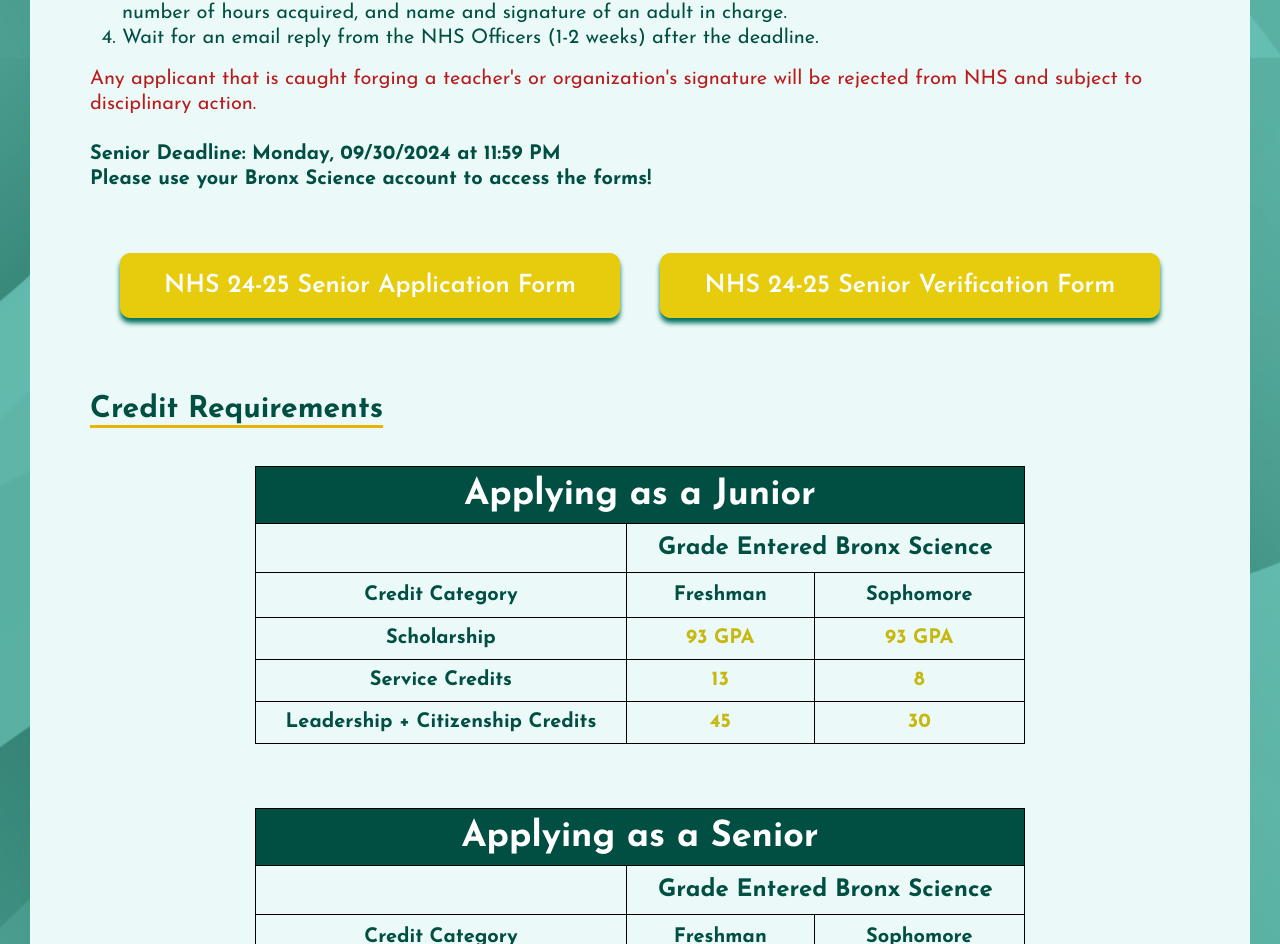
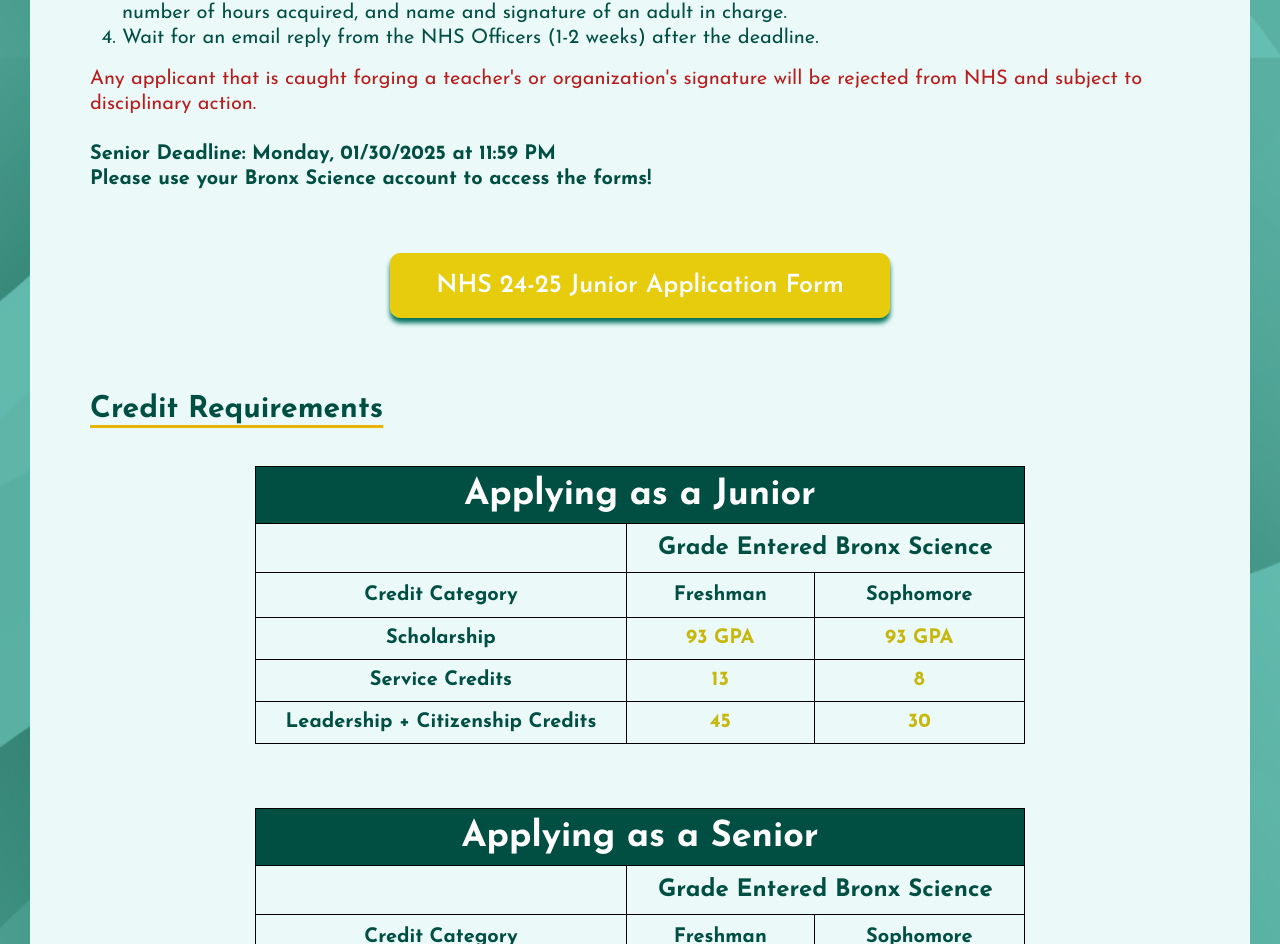
Before and after one commit to MCSaturn6/Bronx-Science-NHS-Update, a React (Create React App) app: page /apply in a window 1280 px wide. Shown: the part 992-1936 px from the top of the page. Built offline with nearby package versions, Linux system fonts and the light colour scheme.

Commit message:
Update Senior to Junior

```diff
--- a/src/pages/Apply.jsx
+++ b/src/pages/Apply.jsx
@@ -75,7 +75,7 @@
               action.
             </div>
             <br></br>
-            <b>Senior Deadline: Monday, 09/30/2024 at 11:59 PM</b>
+            <b>Senior Deadline: Monday, 01/30/2025 at 11:59 PM</b>
             <br></br>
             <b>Please use your Bronx Science account to access the forms!</b>
             <br></br>
@@ -84,24 +84,13 @@
           <div class="page-section-buttons">
             <a
               className="no-underline"
-              href="https://docs.google.com/forms/d/e/1FAIpQLScVEd455EMR_Ccy4Ujjg4vfQE7Jpo4GswO1zHLajWCrv0B2rw/viewform?edit_requested=true"
+              href="https://forms.gle/HMRcAtQUXNDHcY479e"
               target="_blank"
               rel="noreferrer"
             >
               {" "}
               <button class="button-27 application-button" role="button">
-                NHS 24-25 Senior Application Form
-              </button>
-            </a>
-            <a
-              className="no-underline"
-              href="https://docs.google.com/forms/d/e/1FAIpQLSfV0AqYwqj7vj2VQDvgCMUAcl7yVAREfX5kZvf1nSXU-3FwCg/viewform?pli=1"
-              target="_blank"
-              rel="noreferrer"
-            >
-              {" "}
-              <button class="button-27 application-button" role="button">
-                NHS 24-25 Senior Verification Form
+                NHS 24-25 Junior Application Form
               </button>
             </a>
           </div>
```
